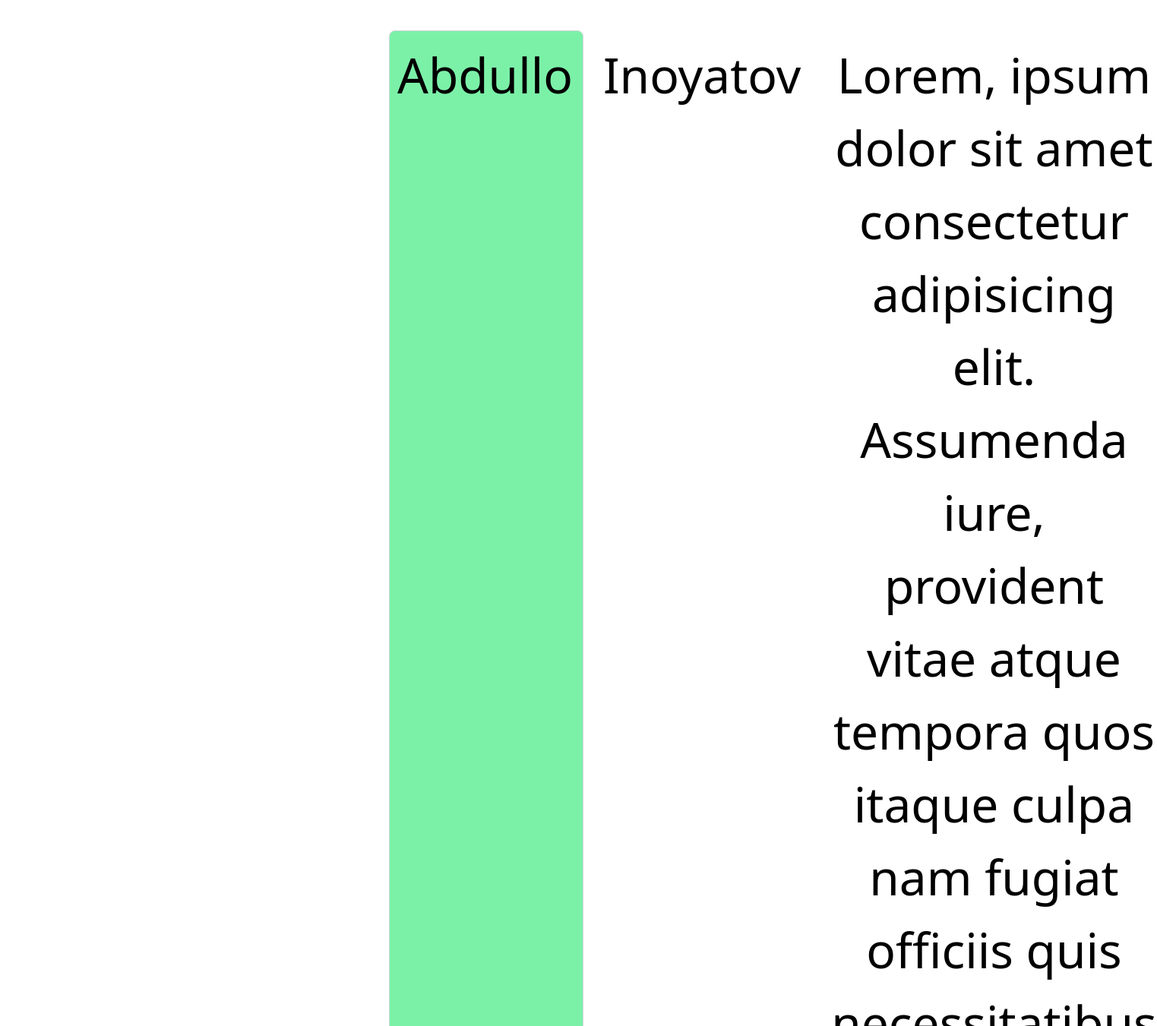
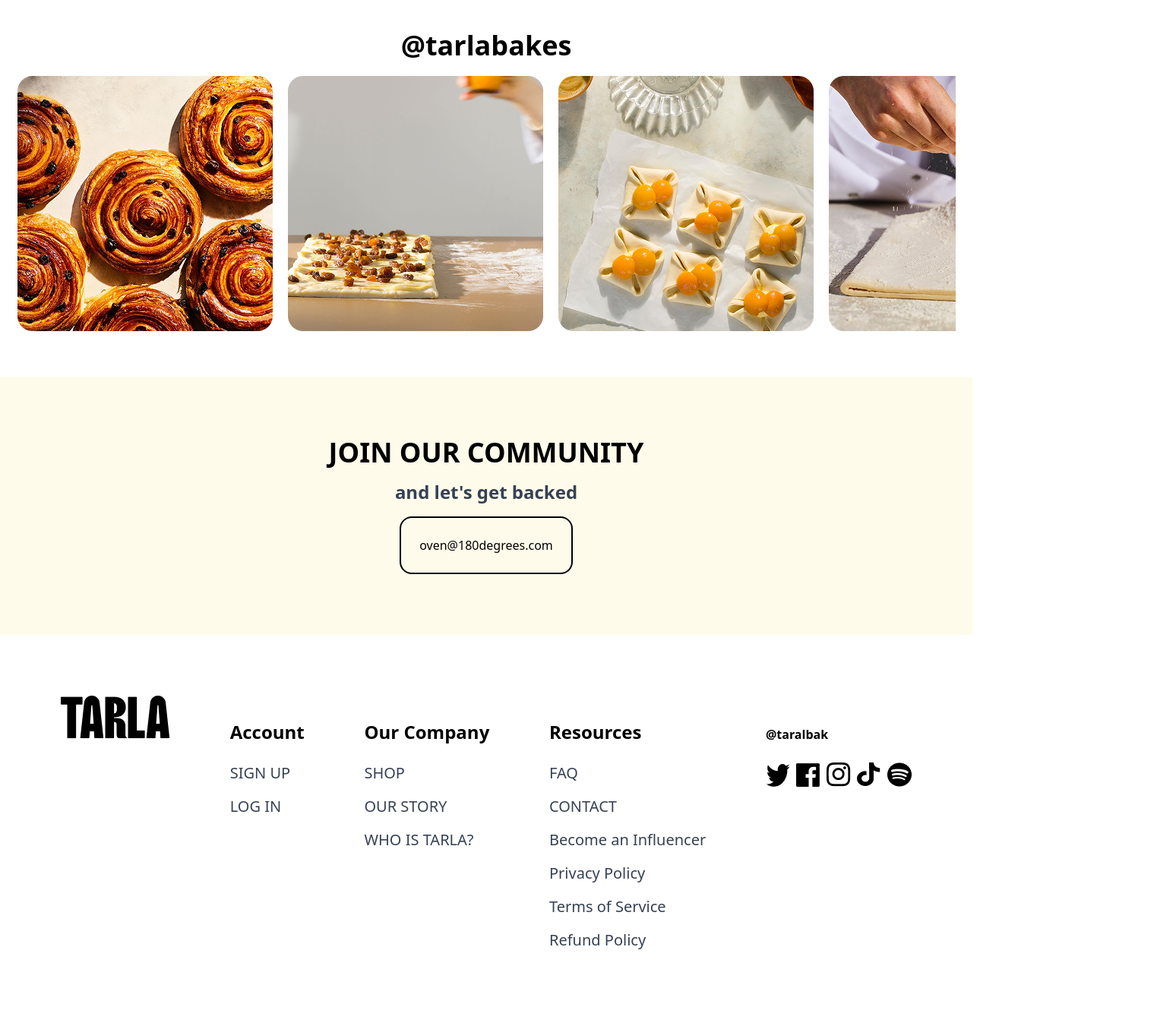
Before and after one commit to Amsurur/git-1, a website: page index.html in a window 1280 px wide. Shown: the top 1351 px of the page at 76% size, 1523 px wide, since content can reach past the window. Drawn offline with Linux system fonts and the light colour scheme.

Commit message:
first commit

```diff
--- a/index.html
+++ b/index.html
@@ -1,29 +1,57 @@
-<!DOCTYPE html>
 <html lang="en">
+
 <head>
-    <meta charset="UTF-8" />
-    <meta name="viewport" content="width=device-width, initial-scale=1.0" />
+  <meta charset="UTF-8">
+  <meta name="viewport" content="width=device-width, initial-scale=1.0">
   <title>Document</title>
-    <link href="src/output.css" rel="stylesheet" />
+  <link rel="stylesheet" href="./src/output.css">
 </head>
+
 <body>
-    <div
-      class="text-[10px] sm:text-[25px] md:text-[5px] lg:text-[4em] bg-red-300 sm:bg-blue-300 lg:bg-green-300 border border-gray-300 rounded-[8px] p-[10px] w-[70%] sm:w-[30%] lg:w-[20%] mx-auto text-center mt-10 shadow-blue-200 hover:shadow-2xl hover:duration-500 hover:scale-100 flex gap-10"
-    >
-      <h1>Abdullo</h1>
-      <h2>Inoyatov</h2>
+  <section class="mb-5 p-10">
+    <h1 class="font-semibold text-4xl text-center mb-5">@tarlabakes</h1>
+    <div class="flex justify-center items-center gap-5">
+      <img src="Rectangle (1).png" alt="">
+      <img src="Rectangle (2).png" alt="">
+      <img src="Rectangle (3).png" alt="">
+      <img src="Rectangle (4).png" alt="">
+    </div>
+  </section>
+
+  <section class="p-20 bg-amber-50 flex flex-col items-center justify-center">
+    <h2 class="text-4xl font-semibold text-center mb-4">JOIN OUR COMMUNITY</h2>
+    <p class="text-center font-semibold text-2xl text-gray-700 mb-4">and let's get backed</p>
+    <button class="flex items-center justify-center border-2 border-black p-6 rounded-2xl">oven@180degrees.com</button>
+  </section>
+
+  <section class="flex items-baseline justify-between gap-5 p-20">
+    <img src="Frame.png" alt="">
     <div>
-        Lorem, ipsum dolor sit amet consectetur adipisicing elit. Assumenda
-        iure, provident vitae atque tempora quos itaque culpa nam fugiat
-        officiis quis necessitatibus ex harum sed aliquid adipisci est obcaecati
-        alias?
-      </div>
+      <h2 class="font-semibold text-2xl mb-6">Account</h2>
+      <p class="text-xl text-gray-700 mb-4">SIGN UP</p>
+      <p class="text-xl text-gray-700 mb-4">LOG IN</p>
     </div>
     <div>
-      Lorem ipsum dolor sit amet consectetur adipisicing elit. Qui, quae
-      consequatur dolorum obcaecati officia ut? Cupiditate, dolore, quae alias
-      labore dolor incidunt, repellendus nam voluptatibus ipsum rerum sunt.
-      Doloribus, modi?
+      <h2 class="font-semibold text-2xl mb-6">Our Company</h2>
+      <p class="text-xl text-gray-700 mb-4">SHOP</p>
+      <p class="text-xl text-gray-700 mb-4">OUR STORY</p>
+      <p class="text-xl text-gray-700 mb-4">WHO IS TARLA?</p>
     </div>
+    <div>
+      <h2 class="font-semibold text-2xl mb-6">Resources</h2>
+      <p class="text-xl text-gray-700 mb-4">FAQ</p>
+      <p class="text-xl text-gray-700 mb-4">CONTACT</p>
+      <p class="text-xl text-gray-700 mb-4">Become an Influencer</p>
+      <p class="text-xl text-gray-700 mb-4">Privacy Policy</p>
+      <p class="text-xl text-gray-700 mb-4">Terms of Service</p>
+      <p class="text-xl text-gray-700 mb-4">Refund Policy</p>
+
+    </div>
+    <div>
+      <h2 class="font-semibold text2xl mb-6">@taralbak</h2>
+      <img src="Frame (1).png" alt="">
+    </div>
+  </section>
 </body>
+
 </html>
```
Also changed, not shown: Frame (1).png (added), Frame.png (added), Rectangle (1).png (added), Rectangle (2).png (added), Rectangle (3).png (added), Rectangle (4).png (added), Rectangle.png (added), src/output.css. Lines whose indentation alone changed are shown as unchanged.
